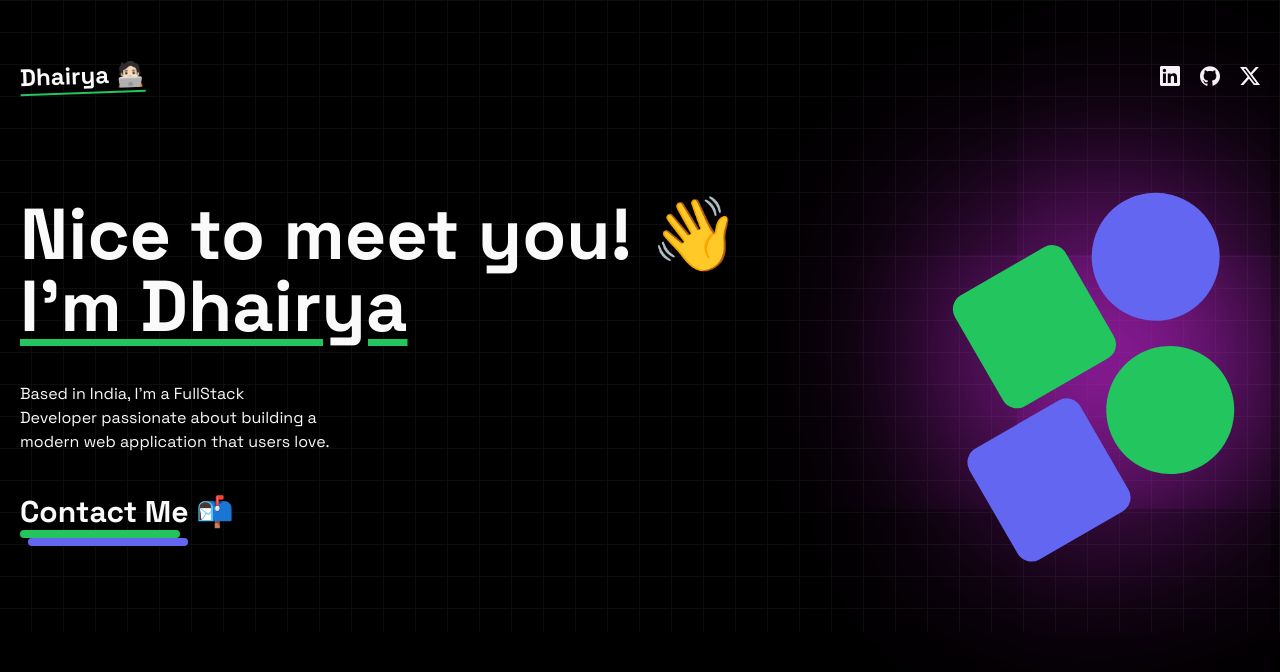
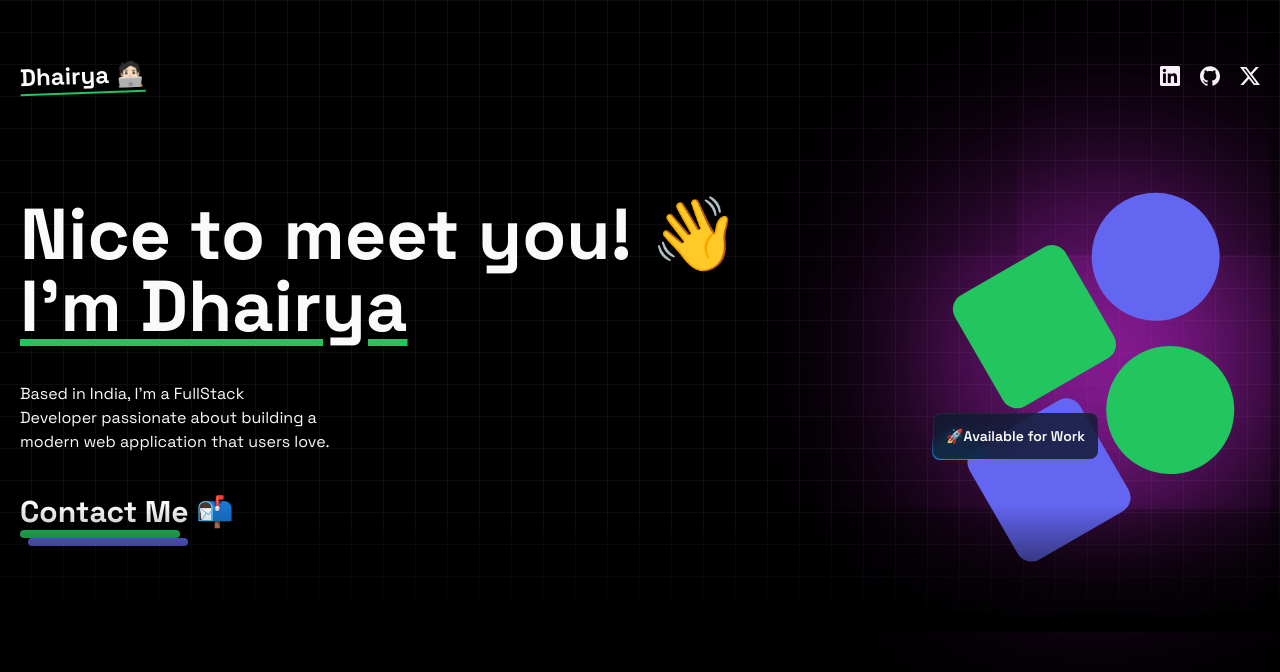
Before and after one commit to Dhairya3124/portfolio-website, a Next.js app: page / in a window 1280 px wide. Shown: the top 672 px of the page. Built offline with nearby package versions, Linux system fonts and the light colour scheme.

Commit message:
feat: added Available for work Button at HERO component to the project

```diff
--- a/app/(home)/components/HeroSection.tsx
+++ b/app/(home)/components/HeroSection.tsx
@@ -1,5 +1,6 @@
 import Link from 'next/link';
 import React from 'react';
+import { MovingBorderBtn } from './ui/moving-border';
 
 export default function HeroSection() {
   return (
@@ -18,19 +19,22 @@
           {'Developer passionate about building a'}
 
           <br />
-          {
-            'modern web application that users love.'
-          }
-
+          {'modern web application that users love.'}
         </p>
-        <Link href={'mailto:dhairya3124@gmail.com'} className="inline-block group">
+        <Link
+          href={'mailto:dhairya3124@gmail.com'}
+          className="inline-block group"
+        >
           <div>
-            <h1 className='text-3xl font-bold group-hover:text-green-400 transition-all'>Contact Me 📬</h1>
-            <div className='w-40 h-2 bg-green-500 rounded-full'></div>
-            <div className='w-40 h-2 bg-indigo-500 rounded-full translate-x-2'></div>
+            <h1 className="text-3xl font-bold group-hover:text-green-400 transition-all">
+              Contact Me 📬
+            </h1>
+            <div className="w-40 h-2 bg-green-500 rounded-full"></div>
+            <div className="w-40 h-2 bg-indigo-500 rounded-full translate-x-2"></div>
           </div>
         </Link>
       </div>
+      <div className='relative'>
       <div className="w-72 h-72 space-y-3 -rotate-[30deg] relative">
         <div className="flex gap-3 translate-x-8">
           <div className="w-32 h-32 rounded-2xl bg-green-500"></div>
@@ -42,6 +46,13 @@
         </div>
         <div className="glow absolute top-[40%] right-1/2 -z-10"></div>
       </div>
+      <div className='absolute bottom-5 sm:bottom-14 left-0 sm:-left-10'>
+      <MovingBorderBtn borderRadius='0.5rem' className='p-3 font-semibold'>
+          <p>🚀Available for Work</p>
+        </MovingBorderBtn>
+        </div>
+
+        </div>
     </div>
   );
 }
--- /dev/null
+++ b/app/(home)/components/ui/moving-border.tsx
@@ -0,0 +1,139 @@
+"use client";
+import React from "react";
+import {
+  motion,
+  useAnimationFrame,
+  useMotionTemplate,
+  useMotionValue,
+  useTransform,
+} from "framer-motion";
+import { useRef } from "react";
+import { cn } from "@/lib/utils";
+
+export function MovingBorderBtn({
+  borderRadius = "1.75rem",
+  children,
+  as: Component = "button",
+  containerClassName,
+  borderClassName,
+  duration,
+  className,
+  ...otherProps
+}: {
+  borderRadius?: string;
+  children: React.ReactNode;
+  as?: any;
+  containerClassName?: string;
+  borderClassName?: string;
+  duration?: number;
+  className?: string;
+  [key: string]: any;
+}) {
+  return (
+    <Component
+      className={cn(
+        "bg-transparent relative text-xl  p-[1px] overflow-hidden ",
+        containerClassName
+      )}
+      style={{
+        borderRadius: borderRadius,
+      }}
+      {...otherProps}
+    >
+      <div
+        className="absolute inset-0"
+        style={{ borderRadius: `calc(${borderRadius} * 0.96)` }}
+      >
+        <MovingBorder duration={duration} rx="30%" ry="30%">
+          <div
+            className={cn(
+              "h-20 w-20 opacity-[0.8] bg-[radial-gradient(var(--sky-500)_40%,transparent_60%)]",
+              borderClassName
+            )}
+          />
+        </MovingBorder>
+      </div>
+
+      <div
+        className={cn(
+          "relative bg-slate-900/[0.8] border border-slate-800 backdrop-blur-xl text-white flex items-center justify-center w-full h-full text-sm antialiased",
+          className
+        )}
+        style={{
+          borderRadius: `calc(${borderRadius} * 0.96)`,
+        }}
+      >
+        {children}
+      </div>
+    </Component>
+  );
+}
+
+export const MovingBorder = ({
+  children,
+  duration = 2000,
+  rx,
+  ry,
+  ...otherProps
+}: {
+  children: React.ReactNode;
+  duration?: number;
+  rx?: string;
+  ry?: string;
+  [key: string]: any;
+}) => {
+  const pathRef = useRef<any>();
+  const progress = useMotionValue<number>(0);
+
+  useAnimationFrame((time) => {
+    const length = pathRef.current?.getTotalLength();
+    if (length) {
+      const pxPerMillisecond = length / duration;
+      progress.set((time * pxPerMillisecond) % length);
+    }
+  });
+
+  const x = useTransform(
+    progress,
+    (val) => pathRef.current?.getPointAtLength(val).x
+  );
+  const y = useTransform(
+    progress,
+    (val) => pathRef.current?.getPointAtLength(val).y
+  );
+
+  const transform = useMotionTemplate`translateX(${x}px) translateY(${y}px) translateX(-50%) translateY(-50%)`;
+
+  return (
+    <>
+      <svg
+        xmlns="http://www.w3.org/2000/svg"
+        preserveAspectRatio="none"
+        className="absolute h-full w-full"
+        width="100%"
+        height="100%"
+        {...otherProps}
+      >
+        <rect
+          fill="none"
+          width="100%"
+          height="100%"
+          rx={rx}
+          ry={ry}
+          ref={pathRef}
+        />
+      </svg>
+      <motion.div
+        style={{
+          position: "absolute",
+          top: 0,
+          left: 0,
+          display: "inline-block",
+          transform,
+        }}
+      >
+        {children}
+      </motion.div>
+    </>
+  );
+};
--- a/app/(home)/page.tsx
+++ b/app/(home)/page.tsx
@@ -5,11 +5,12 @@
 export default function page() {
   return (
     <div className="min-h-screen bg-black overflow-hidden">
-      <div className="dark:bg-black bg-white  dark:bg-grid-white/[0.05] bg-grid-black/[0.2]">
+      <div className="dark:bg-black bg-white  dark:bg-grid-white/[0.05] bg-grid-black/[0.2] relative">
         <div className="max-w-7xl mx-auto p-5">
           <Navbar />
           <HeroSection />
         </div>
+        <div className='h-10 xl:h-32 bg-gradient-to-t from-black absolute -bottom-5 left-0 xl:bottom-0 w-full'></div>
       </div>
     </div>
   );
```
